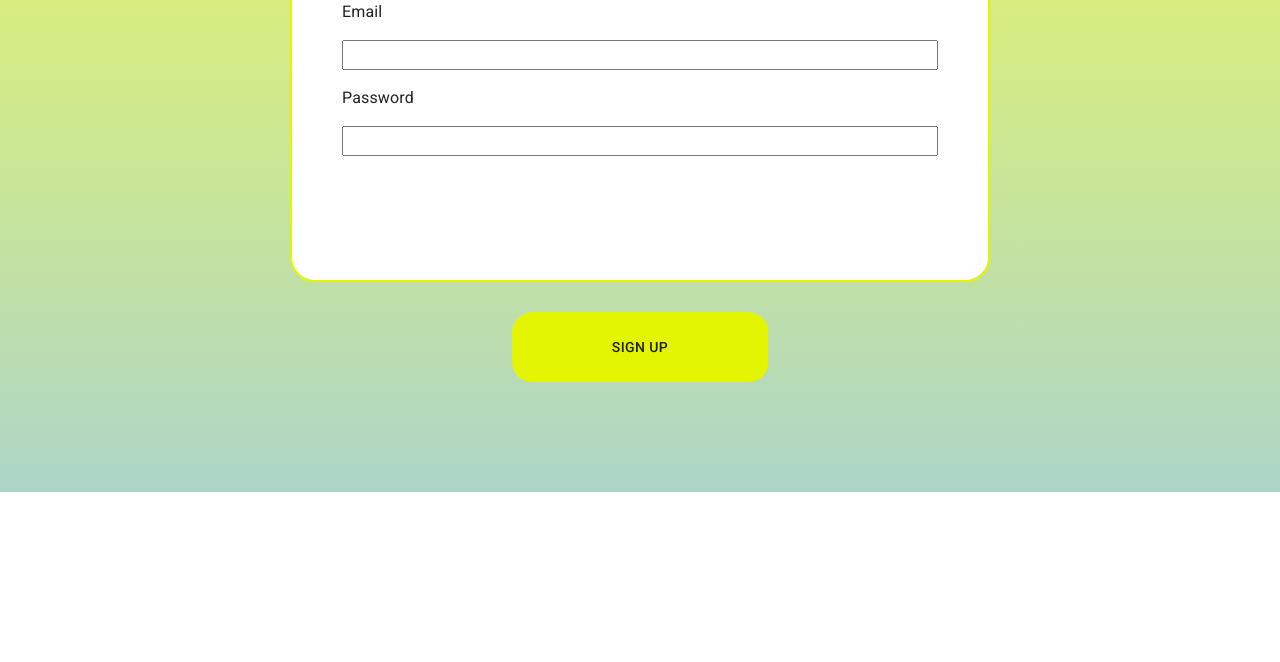
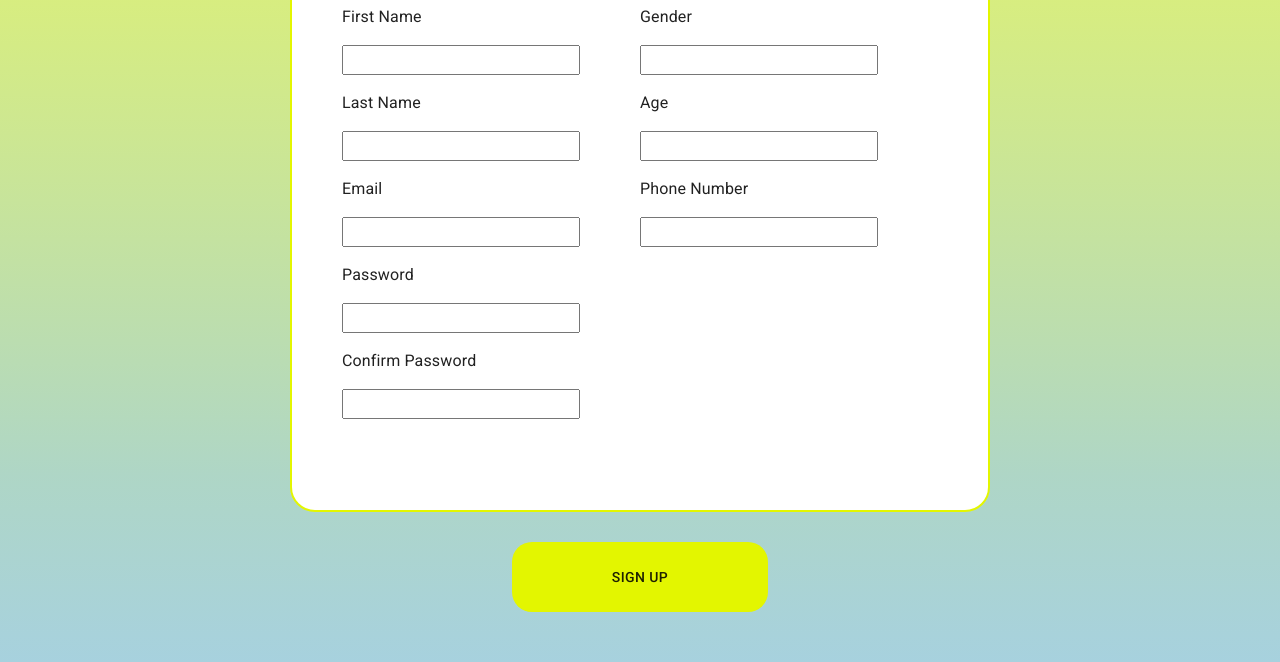
Before and after one commit to yutiffan/wavelength2, a React app in the folder Frontend/: page /signup in a window 1280 px wide. Shown: the part 308-970 px from the top of the page. Before the commit the page ends 800 px from the top, so only its background shows below. Built offline with nearby package versions, Linux system fonts and the light colour scheme.

Commit message:
update frontend files

```diff
--- a/Frontend/src/Components/Discover/Discover.js
+++ b/Frontend/src/Components/Discover/Discover.js
@@ -28,7 +28,7 @@ function Discover(){
             name:'pete',
         },
         {
-            name:'jullie',
+            name:'kelly',
         }
 
     ]);
--- a/Frontend/src/Components/Home/Home.css
+++ b/Frontend/src/Components/Home/Home.css
@@ -1,5 +1,6 @@
 body{
     background-image: url("../../bg.svg");
+
 }
 
 .Home {
--- a/Frontend/src/Components/Profile/Profile.css
+++ b/Frontend/src/Components/Profile/Profile.css
@@ -28,6 +28,7 @@ li{
     display:block;
     clear:both;
     text-align:center;
+
 }
 
 #profileheader{
--- a/Frontend/src/Components/SignIn/SignIn.css
+++ b/Frontend/src/Components/SignIn/SignIn.css
@@ -14,7 +14,7 @@ li{
     float:right;
     margin-right:30px;
     padding-top: 10px;
-
+    height:60px;
 }
 
 #logo_li{
@@ -25,6 +25,7 @@ li{
 
 #logo_img{
     width:150px;
+
 }
 
 #signincontainer{
@@ -37,7 +38,7 @@ li{
 }
 #mainlogo{
     width:300px;
-
+    margin-bottom: 10px;
 }
 
 #signinform{
@@ -45,11 +46,15 @@ li{
     border-radius: 25px;
     border: 2px solid #E3F600;
     width:400px;
-    height:500px;
+    height:430px;
     margin:auto;
     text-align:left;
-    padding:50px;
+    padding-left:50px;
+    padding-right:50px;
+    padding-top:20px;
+    margin-bottom:50px;
 }
+
 #signinheader{
     text-align:center;
     font-size: 30px !important;
--- a/Frontend/src/Components/SignIn/SignIn.js
+++ b/Frontend/src/Components/SignIn/SignIn.js
@@ -64,11 +64,6 @@ function SignIn(){
 
         return all_errors;
     };
-    //const signup = async (params) => {
- // await fetch()......
-// return {
-//     status: "ok"
-//    }
 
 
 
--- a/Frontend/src/Components/SignUp/SignUp.css
+++ b/Frontend/src/Components/SignUp/SignUp.css
@@ -29,6 +29,7 @@ li{
 #signupcontainer{
     display:block;
     /* background-color:yellow; */
+
     margin-top:300px;
     clear: both;
     text-align:center;
@@ -44,16 +45,29 @@ li{
     border-radius: 25px;
     border: 2px solid #E3F600;
     width:700px;
-    height:350px;
+    height:600px;
     margin:auto;
     text-align:left;
-    padding:50px;
+    padding-left:50px;
+    padding-right:50px;
+    padding-top:30px;
 }
+#signupheader{
+    text-align:center;
+    font-size: 30px !important;
+    font-family: 'Roboto', sans-serif !important;
+    margin:0!important;
+}
+.col{
+    display:inline;
+    float:left;
+    width:50%;
 
+}
 
 #signupform input{
     height:30px;
-    width:100%;
+    width:80%;
 
 }
 
@@ -65,6 +79,7 @@ li{
     margin-top:30px;
     box-shadow:none !important;
     border-radius:20px;
+    margin-bottom:50px;
 }
 
 .errormsg{
--- a/Frontend/src/Components/SignUp/SignUp.js
+++ b/Frontend/src/Components/SignUp/SignUp.js
@@ -4,10 +4,17 @@ import { useState, useEffect } from 'react';
 import logo from './../../../src/wavelength.svg';
 import '../SignUp/SignUp.css';
 import Button from '@mui/material/Button';
+import dataservice from '../../Services/Service';
 
 const defaultvalues = {
+    first_name:"",
+    last_name:"",
     email:"",
+    phonenum:"",
+    gender:"",
+    age:"",
     password:"",
+    password2:""
 };
 
 function SignUp(){
@@ -27,7 +34,7 @@ function SignUp(){
     const handleSubmit = (event) => {
 
         event.preventDefault();
-        // console.log(inputs);
+        console.log(inputs);
         setErrors(validate(inputs));
         setIsSubmit(true);
 
@@ -37,9 +44,24 @@ function SignUp(){
         console.log(errors);
         if(Object.keys(errors).length === 0 && isSubmit){
             console.log(inputs);
+            var data = {
+                first_name: inputs.first_name,
+                last_name: inputs.last_name,
+                gender: inputs.gender,
+                phonenum: inputs.phonenum,
+                email: inputs.email,
+                age: inputs.age
+            };
+            dataservice.create(data)
+            .then((response) => {
+                console.log(response)
+            });
+
             return navigate('/discover');
         }
     }, [errors])
+
+
 
     const validate = (values) =>
     {
@@ -47,18 +69,28 @@ function SignUp(){
 
         const regex =  /^[^\s@]+@[^\s@]+\.[^\s@]{2,}$/i;
 
-        if (!values.email){
-            all_errors.email = "Email is required!";
+
+        if (!values.email || !values.first_name || !values.last_name || !values.phonenum ||
+            !values.gender || !values.age || !values.password){
+            all_errors.first_name = "Please fill out all fields!";
         }
-        else if (!regex.test(values.email)){
+        else{
+            if (!regex.test(values.email)){
                 all_errors.email="Invalid email format!";
             }
-        if (!values.password){
-            all_errors.password = "Password is required!";
+
+            if (values.password.length < 4){
+                all_errors.password = "Password must be more than 4 characters.";
             }
-        else if (values.password.length < 4){
-            all_errors.password = "Password must be more than 4 characters."
+            else if (values.password !== values.password2){
+                all_errors.password = "Passwords do not match!";
             }
+            if (values.phonenum.length < 10){
+                all_errors.phonenum = "Phone number must be more than 10 digits.";
+            }
+        }
+
+
 
         return all_errors;
     };
@@ -86,19 +118,52 @@ function SignUp(){
 
             <img src={logo} id="mainlogo" alt="logo" />
 
+
             <form onSubmit={handleSubmit} >
                 <div id="signupform">
-
-                <label >
+                <p id="signupheader" >Sign Up</p>
+                    <div className = "col">
+                        <label>
+                            <p>First Name</p>
+                            <input type= "text" name = "first_name" value={inputs.first_name} onChange={handleChange}/>
+                        </label>
+                        <label>
+                            <p>Last Name</p>
+                            <input type= "text" name = "last_name" value={inputs.last_name} onChange={handleChange}/>
+                        </label>
+                        <label>
                             <p>Email</p>
-                    <input type="text" name= "email" value={inputs.email} onChange={handleChange} />
+                            <input type= "text" name = "email" value={inputs.email} onChange={handleChange}/>
                         </label>
-                <p className="errormsg">{errors.email }</p>
+                        <p className= "errormsg">{errors.email }</p>
                         <label>
                             <p>Password</p>
-                    <input type="password" name= "password" value={inputs.password} onChange={handleChange} />
+                            <input type= "password" name = "password" value={inputs.password} onChange={handleChange}/>
+                        </label>
+                        <label>
+                            <p>Confirm Password</p>
+                            <input type= "password" name = "password2" value={inputs.password2} onChange={handleChange}/>
                         </label>
                         <p className= "errormsg">{errors.password }</p>
+                    </div>
+                    <div className = "col">
+                        <label>
+                            <p>Gender</p>
+                            <input type= "text" name = "gender" value={inputs.gender} onChange={handleChange}/>
+                        </label>
+                        <label>
+                            <p>Age</p>
+                            <input type= "text" name = "age" value={inputs.age} onChange={handleChange}/>
+                        </label>
+                        <label>
+                            <p>Phone Number</p>
+                            <input type= "text" name = "phonenum" value={inputs.phonenum} onChange={handleChange}/>
+                        </label>
+                        <p className= "errormsg">{errors.phonenum }</p>
+                        <p className= "errormsg">{errors.first_name }</p>
+                    </div>
+
+
 
 
                 </div>
--- /dev/null
+++ b/Frontend/src/Services/Service.js
@@ -0,0 +1,8 @@
+import http from "../http-common";
+
+class DataService{
+    create(data){
+        return http.post("/users", data);
+    }
+}
+export default new DataService;
--- /dev/null
+++ b/Frontend/src/http-common.js
@@ -0,0 +1,8 @@
+import axios from 'axios';
+
+export default axios.create({
+    baseURL:"http://localhost:8080/api/v1/Users",
+    headers:{
+        "Content-type": "application/json"
+    }
+});
```
Lines whose indentation alone changed are shown as unchanged.
